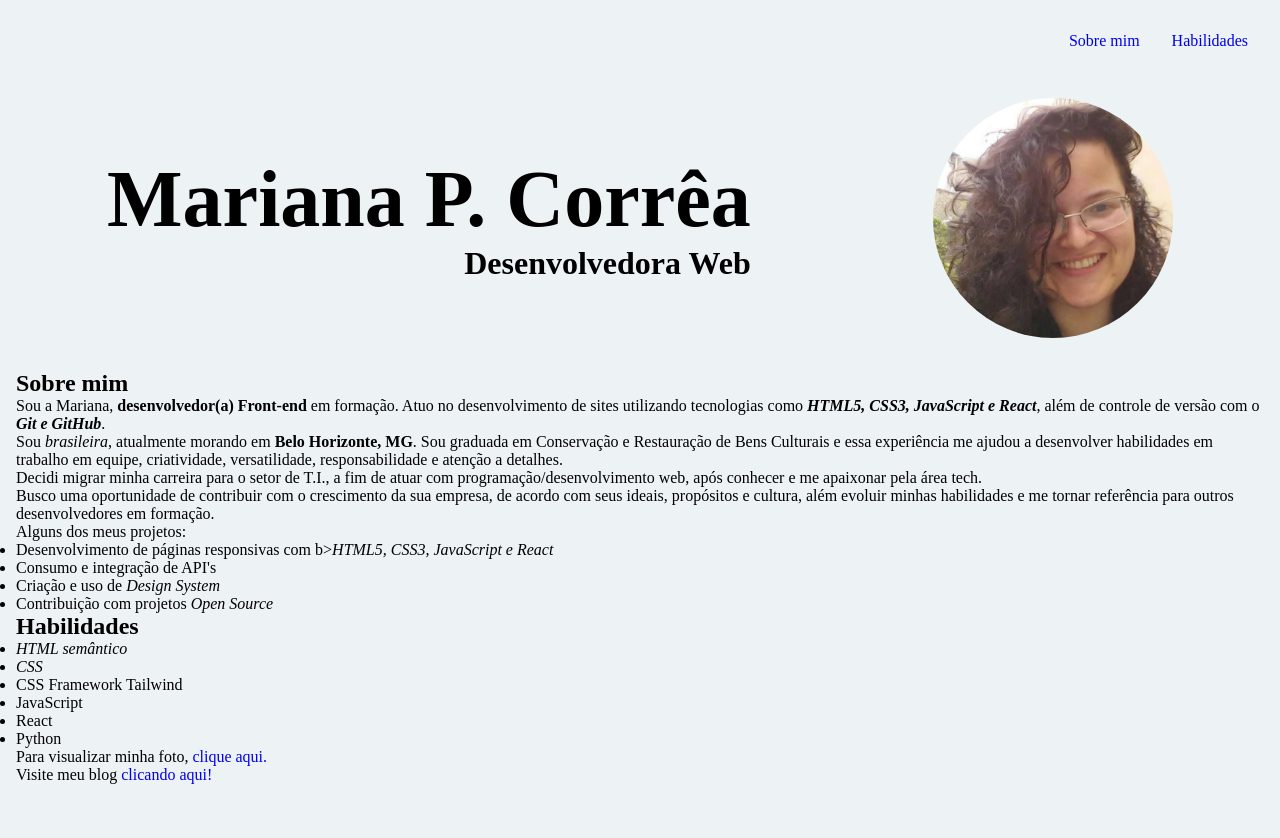
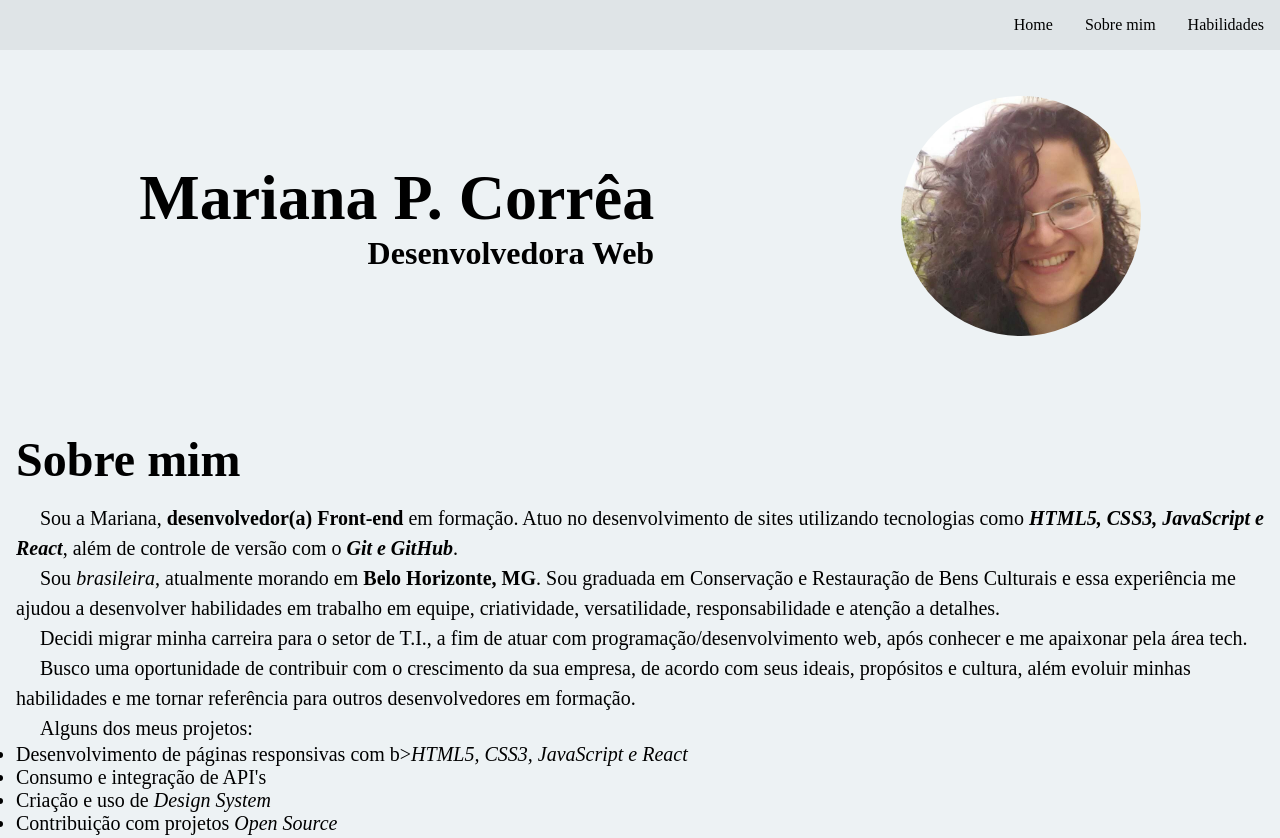
Before and after one commit to marianapcorrea/marianapcorrea.github.io, a plain HTML site: page index.html in a window 1280 px wide. Shown: the top 838 px of the page. Before the commit the page ends 800 px from the top, so only its background shows below. Drawn offline with Linux system fonts and the light colour scheme.

Commit message:
Add style to paragraphs. Make adjustments in header

```diff
--- a/index.html
+++ b/index.html
@@ -10,17 +10,18 @@
     <body>
         <header>
             <nav>
+                <a href="#title">Home</a>
                 <a href="#about">Sobre mim</a>
                 <a href="#skills">Habilidades</a>
             </nav>
         </header>
         <main>
-            <section class="namePhoto">
+            <section id="title">
                 <div class="name">
                 <h1>Mariana P. Corrêa</h1>
                 <h3>Desenvolvedora Web</h3>
             </div>
-                <img class="myPhoto" src="./assets/photo.png" alt="Imagem de uma mulher jovem sorrindo, cabelos ondulados escuros na altura dos ombros, óculos e blusa preta sem manga."/>
+                <img id="myPhoto" src="./assets/photo.png" alt="Imagem de uma mulher jovem sorrindo, cabelos ondulados escuros na altura dos ombros, óculos e blusa preta sem manga."/>
             </section>
             <section id="about">
                 <h2>Sobre mim</h2>
--- a/style.css
+++ b/style.css
@@ -6,15 +6,18 @@
 body {
     width: 100%;
     background-color: #edf2f4;
-    padding: 1rem;
     box-sizing: border-box;
+    font-size: 20px;
 }
 
 nav {
+    background-color: #dfe4e7;
+    position: fixed;
     width: 100%;
     display: flex;
     padding-right: 1rem;
     justify-content: flex-end;
+    z-index: 1;
 }
 
 nav a {
@@ -23,13 +26,29 @@ nav a {
 
 a {
     text-decoration: none;
+    color: black;
+    font-size: 1rem;
 }
 
-.namePhoto {
+a:hover {
+    background-color: #adb1b3;
+}
+
+a:active {
+    font-weight: bold;
+}
+
+main {
+    position: absolute;
+    margin: 2rem 1rem;
+}
+
+#title {
     display: flex;
     flex-direction: row;
     justify-content: space-around;
     align-items: center;
+    margin-top: 2rem;
 }
 
 .name {
@@ -37,7 +56,7 @@ a {
 }
 
 h1 {
-    font-size: 5rem;
+    font-size: 4rem;
 }
 
 h3 {
@@ -49,3 +68,15 @@ img {
     margin: 2rem 0;
     border-radius: 50%;
 }
+section {
+    margin-bottom: 3rem;
+}
+h2 {
+    font-size: 3rem;
+    padding: 1rem 0;
+}
+
+p {
+    line-height: 1.5;
+    text-indent: 1.5rem;
+}
```
